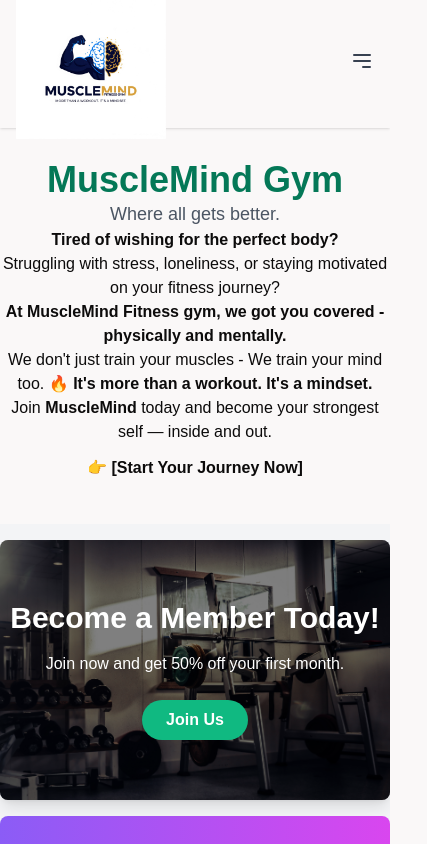
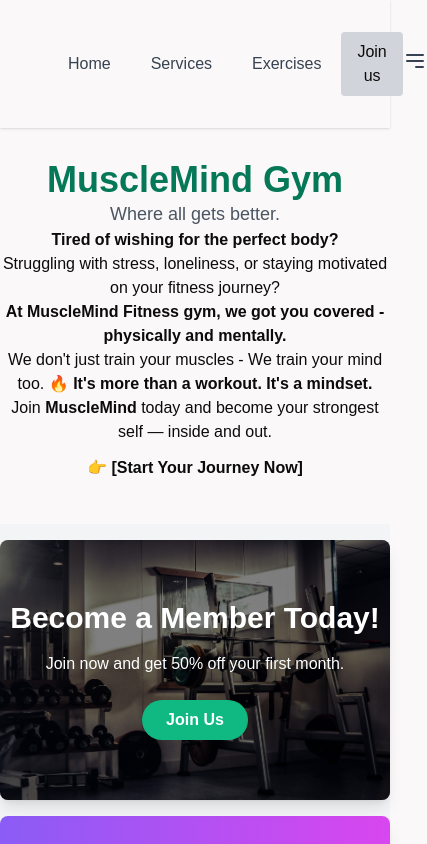
Before and after one commit to mwihoti/gymbuddy, a Next.js app: page / in a window 390 px wide. Shown: the top 844 px of the page, 427 px wide, since content can reach past the window. Built offline with nearby package versions, Linux system fonts and the light colour scheme; no server answers.

Commit message:
Add class timetable component redesign navbar

```diff
--- a/src/app/home/page.tsx
+++ b/src/app/home/page.tsx
@@ -1,5 +1,6 @@
 import React from "react";
 import HomePage from '../../components/Home';
+import ClassesT from '@/components/classesTt'
 
 import WorkoutPlanner from "@/components/workout-planner";
 
@@ -8,6 +9,7 @@
         <div className="flex flex-col gap-8 pb-8">
         <HomePage />
         <WorkoutPlanner />
+        <ClassesT />
       </div>
     );
 }
--- a/src/components/NavBar.tsx
+++ b/src/components/NavBar.tsx
@@ -44,12 +44,14 @@
       <div className=" max-w-full mx-auto  px-4 sm:px-6 lg:px-8">
         <div className="flex justify-between  h-32 items-center">
           {/* Logo */}
-          <div className="flex-shrink-0">
-            <Image src={logo} alt="Logo" width={150} height={120} />
+          <div className="flex items-center px-4 h-32" style={{ maxWidth: 150, maxHeight: 120, overflow: 'hidden' }}>
+            <Image src={logo} alt="Logo" className="object-contain w-full h-full" width={150} height={120} />
           </div>
 
           {/* Navigation Links */}
-          <div className="hidden md:flex space-x-10">
+          <div className=" flex  relative items-center justify-between ">
+
+            <div className='space-x-10 m-5'>
             <Link href="/home" legacyBehavior>
               <a className="text-gray-700 hover:text-blue-500">Home</a>
             </Link>
@@ -59,8 +61,12 @@
             </Link>
             <Link href="/exercise" legacyBehavior>
             <a className='text-gray-700 hover:text-blue-500'>Exercises</a>
+
             </Link>
-            <>
+
+            </div>
+            <div className='flex justify-center relative right-2 left-0 h-32'>
+<div className='flex items-center '>
             {!data?.user ? (
               <Link href="/auth">
                 <button className="bg-gray-300 hover:bg-gray-500 py-2 px-4 rounded">Join us</button>
@@ -68,14 +74,22 @@
             ) : (
 
               <>
-              <Link href="/profile" className='flex gap-6'>
-                <span className="text-gray-700 cursor-pointer hover:text-blue-500">Welcome, {data.user.username || data.user.email}</span>
-                <button onClick={handleLogout} className="bg-red-500 hover:bg-red-700 text-white py-2 px-4 rounded">Log Out</button>
+          <span className="text-gray-700 cursor-pointer hover:text-blue-500">
+            <Link href="/profile">
+                     <b>Welcome, {data.user.username || data.user.email}    !</b>
+                     </Link>
+                      </span>
+                      <button
+                        onClick={handleLogout}
+                        className="bg-red-500 hover:bg-red-700 text-white py-2 m-3 px-4 rounded"
+                      >
+                        Log Out
+                      </button>
 
-              </Link>
               </>
             )}
-            </>
+            </div>
+            </div>
           </div>
           <div className='hidden md:block'>
 
--- a/src/components/classesTt.tsx
+++ b/src/components/classesTt.tsx
@@ -0,0 +1,56 @@
+'use client'
+
+import React, { Component } from 'react';
+import classesData from '../lib/classes.json';
+
+type GymClass = {
+  id: string;
+  name: string;
+  time: string;
+  trainer: string;
+  slots: number;
+  description: string;
+  location: string;
+};
+
+type State = {
+  classes: GymClass[];
+};
+
+class ClassesT extends Component<{}, State> {
+  constructor(props: {}) {
+    super(props);
+    this.state = {
+      classes: classesData,
+    };
+  }
+
+  renderClassCard = (gymClass: GymClass) => (
+    <div
+      key={gymClass.id}
+      className="border border-gray-200 rounded-xl p-4 shadow hover:shadow-lg transition-all bg-white"
+    >
+      <h2 className="text-lg font-semibold text-blue-700">{gymClass.name}</h2>
+      <p className="text-sm text-gray-500 mb-1">{gymClass.time}</p>
+      <p className="text-sm mb-2">Trainer: <span className="font-medium">{gymClass.trainer}</span></p>
+      <p className="text-sm mb-2">Slots Available: <span className="font-medium">{gymClass.slots}</span></p>
+      <p className="text-sm text-gray-700 mb-2">{gymClass.description}</p>
+      <p className="text-xs text-gray-500 italic">{gymClass.location}</p>
+    </div>
+  );
+
+  render() {
+    const { classes } = this.state;
+
+    return (
+      <div className="max-w-6xl mx-auto p-6">
+        <h1 className="text-2xl font-bold mb-6">Available Gym Classes</h1>
+        <div className="grid grid-cols-1 sm:grid-cols-2 lg:grid-cols-3 gap-6">
+          {classes.map(this.renderClassCard)}
+        </div>
+      </div>
+    );
+  }
+}
+
+export default ClassesT;
```
